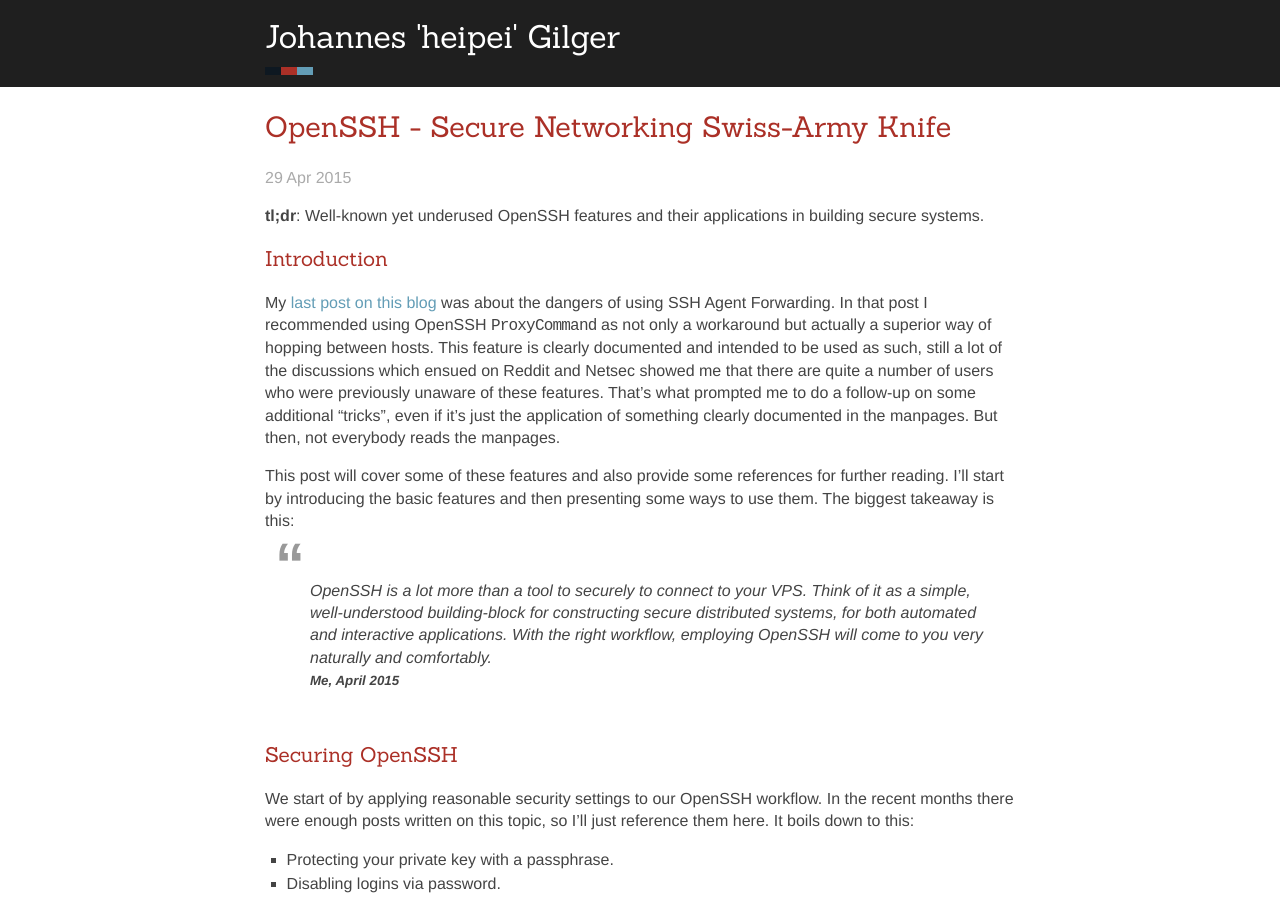
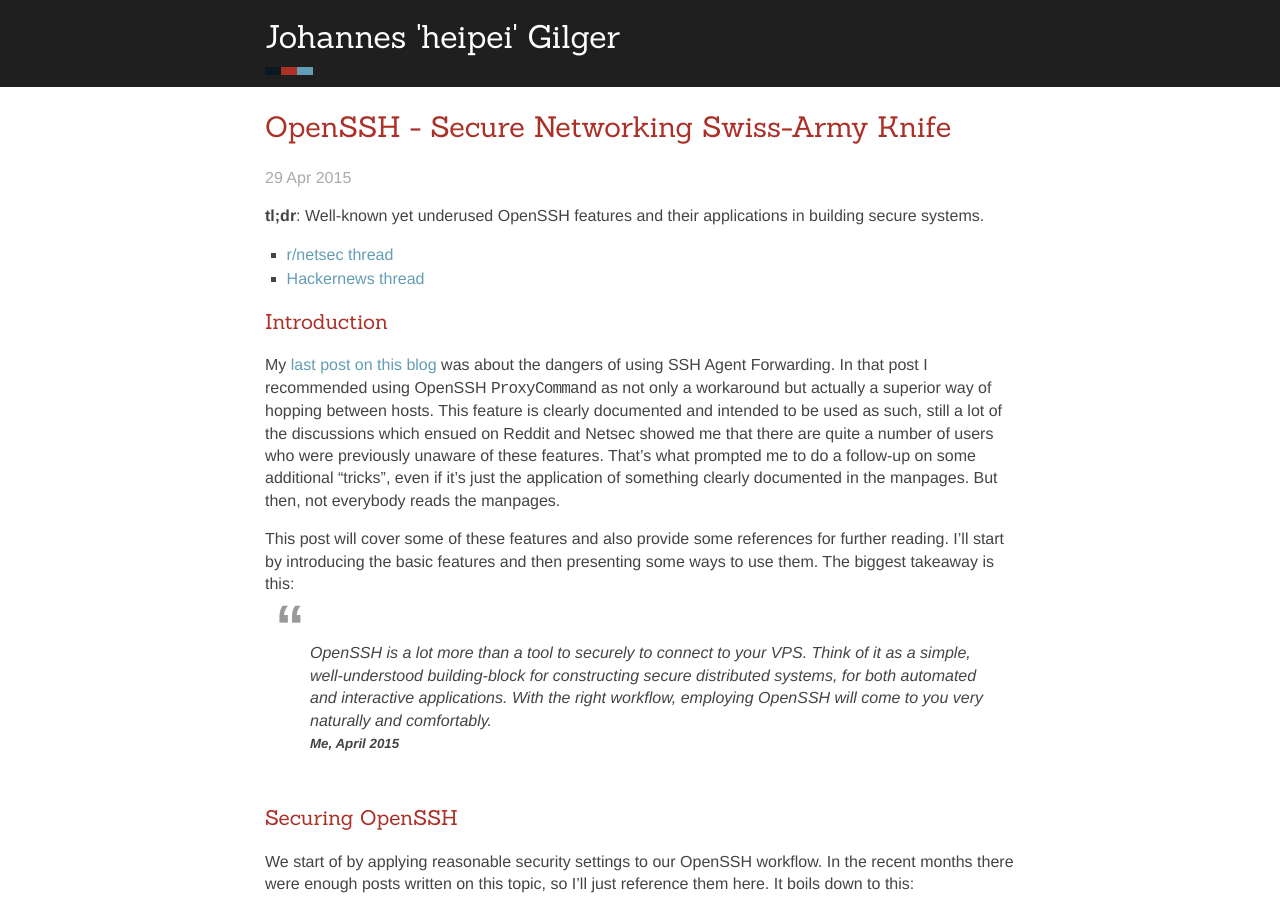
Before and after one commit to heipei/heipei.github.io, a Jekyll site: the page built from _posts/2015-04-29-OpenSSH-Secure-Networking-Swiss-Army-Knife.markdown, in a window 1280 px wide and 900 px high. Built offline with Jekyll 4.4.1, drawn with Linux system fonts in a browser that asks for light colours; comment, search, counter and statistics services are not loaded.

Commit message:
netsec/hackernews threads

```diff
--- a/_posts/2015-04-29-OpenSSH-Secure-Networking-Swiss-Army-Knife.markdown
+++ b/_posts/2015-04-29-OpenSSH-Secure-Networking-Swiss-Army-Knife.markdown
@@ -5,6 +5,9 @@
 
 **tl;dr**: Well-known yet underused OpenSSH features and their applications in
 building secure systems.
+
+* [r/netsec thread](https://www.reddit.com/r/netsec/comments/34az9p/openssh_secure_networking_swissarmy_knife/)
+* [Hackernews thread](https://news.ycombinator.com/item?id=9460608)
 
 Introduction
 ============
```
